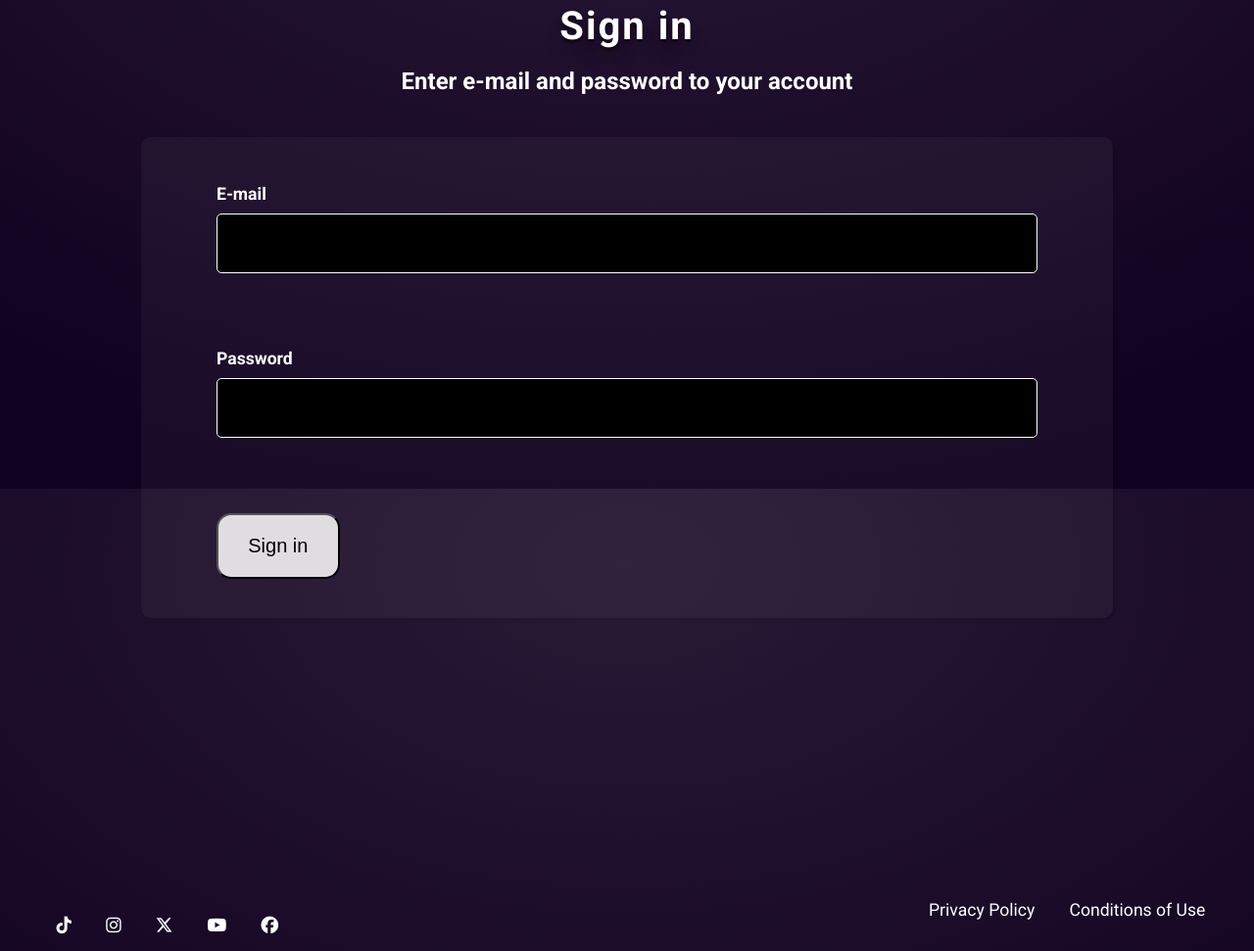
After one commit to JohnnyCage1337/Wdpai_projekt, a PHP site: page /public/views/login.html in a window 1280 px wide. The commit adds this page. Shown: the part 301-1272 px from the top of the page at 98% size. Run offline with PHP 8.4, Linux system fonts and the light colour scheme; some libraries are stand-ins or nearby versions.

Commit message:
Utworzenie HTML/CSS strony logowania oraz czesci strony glownej

```diff
--- a/index.php
+++ b/index.php
@@ -1,3 +1,5 @@
 <?php
 
 echo "Hello World.";
+
+//w zaleznosci od pasku url ten plik bedzie otwieral odpowiednie pliki html z katalogu views
--- /dev/null
+++ b/public/css/style.css
@@ -0,0 +1,166 @@
+body{
+    margin: 0;
+    width: 100vw;
+    height: 100vh;
+    background: radial-gradient(90.53% 90.53% at 50% 9.47%, #291A36 0%, #110120 100%);
+    color: white;
+    font-family: "Roboto", sans-serif;
+    display : flex;
+    flex-direction: column;
+}
+
+header{
+    display: flex;
+    flex-direction:row;
+    justify-content: space-between;
+    min-height: 10%;
+
+}
+
+
+header a:link{
+    position: relative;
+    top: 1em;
+    margin: 1em;
+    padding: 0.5em 2em;
+    color: white;
+    border: 1px none white;
+    font-weight: 600;
+    font-size: 1.4em;
+    border-radius: 10px;
+    text-decoration: none;
+
+}
+
+header a:hover{
+    background-color: rgba(255 255, 255, 0.2);
+}
+
+.info{
+    display: flex;
+    flex-direction: column;
+    justify-content: center;
+    align-items: center;
+}
+
+.info{
+    margin : 0;
+}
+
+
+
+
+main{
+    flex : 1;
+    min-height: 85%;
+}
+
+
+.info h1{
+    font-size: 2.5em;
+    letter-spacing: 2px;
+    margin-block-start: 0;
+    margin-block-end: 0;
+    text-shadow: 0px 4px 3px rgba(0,0,0,0.4),
+             0px 8px 13px rgba(0,0,0,0.1),
+             0px 18px 23px rgba(0,0,0,0.1);
+
+}
+
+.info h2{
+    margin-block-start: 0;
+    margin-block-end: 0;
+
+}
+
+.sing-in-container{
+    display : flex;
+    flex-direction: column;
+    justify-content: center;
+    align-items: center;
+    margin: 2.7em auto; /* Auto wyrównuje kontener na środku */
+    padding: 3em 1em 0 1em; /* Możesz zmniejszyć padding, jeśli potrzeba */
+    background-color: rgba(255 255, 255, 0.04);
+    box-shadow: rgba(0, 0, 0, 0.15) 1.95px 1.95px 2.6px;
+    border-radius: 10px;
+
+    width: 75%; /* Szerokość będzie 90% okna, ale nie większa niż max-width */
+
+}
+
+
+.sing-in-container button{
+    margin: 2em;
+    width: 15%;
+    min-width: 5em;
+    padding: 1em 0;
+    border-radius: 15px;
+    font-size: 1.25em;
+    background-color: rgba(255 255, 255, 0.85);
+    margin: 0 0 2em 0;
+
+}
+
+.sing-in-container button:hover{
+    background-color: rgba(255 255, 255, 1)
+}
+
+.nav-media{
+    list-style-type: none;
+    display : flex;
+    flex-direction: row;
+}
+.nav-media a:link{
+
+    text-decoration: none;
+}
+
+form{
+    display:flex;
+    flex-direction: column;
+}
+
+
+input{
+    line-height: 3em;
+    font-size: 1.2em;
+    margin: 0.5em 0em 4em 0em;
+    background-color: black;
+    color : white;
+    border: 1px solid white;
+    text-size-adjust: 100%;
+    min-width: 65vw;
+    border-radius: 5px;
+}
+
+
+
+
+label{
+    font-size: 1.1em;
+    font-weight: bold;
+}
+
+footer{
+    display : flex;
+    flex-direction: row;
+    justify-content: space-between;
+    max-height: 5vw;
+}
+
+
+footer nav li a{
+    text-decoration: none;
+    color:white;
+    margin: 1em;
+    font-size: 1.1em;
+}
+
+
+
+.policies{
+    display: flex;
+    flex-direction: row;
+    list-style-type: none;
+    margin: 0 2em;
+}
--- /dev/null
+++ b/public/views/login.html
@@ -0,0 +1,60 @@
+<!DOCTYPE html>
+<html>
+    <head>
+        <title>Website_name: SIGN IN</title>
+        <link rel="stylesheet" type="text/css" href="..\css\style.css">
+        <script src="https://kit.fontawesome.com/89efed05c9.js" crossorigin="anonymous"></script>
+        <link rel="preconnect" href="https://fonts.googleapis.com">
+<link rel="preconnect" href="https://fonts.gstatic.com" crossorigin>
+<link href="https://fonts.googleapis.com/css2?family=Noto+Sans:ital,wght@0,100..900;1,100..900&family=Roboto:ital,wght@0,100;0,300;0,400;0,500;0,700;0,900;1,100;1,300;1,400;1,500;1,700;1,900&display=swap" rel="stylesheet">
+
+    </head>
+
+    <body>
+        <div class="body-container">
+            <header>
+                <div class = "logo">
+                 <img src="..\img\logo.svg">
+                </div>
+                <div class="sign-up">
+                   <a href="x">SIGN UP</a>
+                </div>
+            </header>
+            <main>
+                <div class="main-container">
+                    <div class="info">
+                        <h1>Sign in</h1><br>
+                        <h2>Enter e-mail and password to your account</h2>
+                    </div>
+
+                    <div class="sing-in-container">
+                        <form>
+                            <label for="mail">E-mail</label>
+                            <input type="email" id="mail">
+                            <label for="mail">Password</label>
+                            <input type="password" id="password">
+                            <button type="submit">Sign in</a></button>
+                        </form>
+                    </div>
+                </div>
+            </main>
+            <footer>
+            <nav>
+                <ul class="nav-media">
+                    <li id="tiktok"><a href="#"><i class="fa-brands fa-tiktok"></a></i></li>
+                    <li id="insta"><a href="##"><i class="fa-brands fa-instagram"></a></i></li>
+                    <li id="x"><a href="#"><i class="fa-brands fa-x-twitter"></a></i></li>
+                    <li id="youtube"><a href="#"><i class="fa-brands fa-youtube"></a></i></li>
+                    <li id="facebook"><a href="#"><i class="fa-brands fa-facebook"></a></i></li>
+                </ul>
+            </nav>
+            <nav>
+                <ul class="policies">
+                    <li><a href="#">Privacy Policy</a></li>
+                    <li><a href="#">Conditions of Use</a></li>
+                </ul>
+            </nav>
+            </footer>
+        </div>
+    </body>
+</html>
```
Also changed, not shown: public/css/dashboard_style.css (added, +103 -0 lines), public/views/dashborad.html (added, +75 -0 lines), kolory.png (added), public/img/logo.svg (added).
